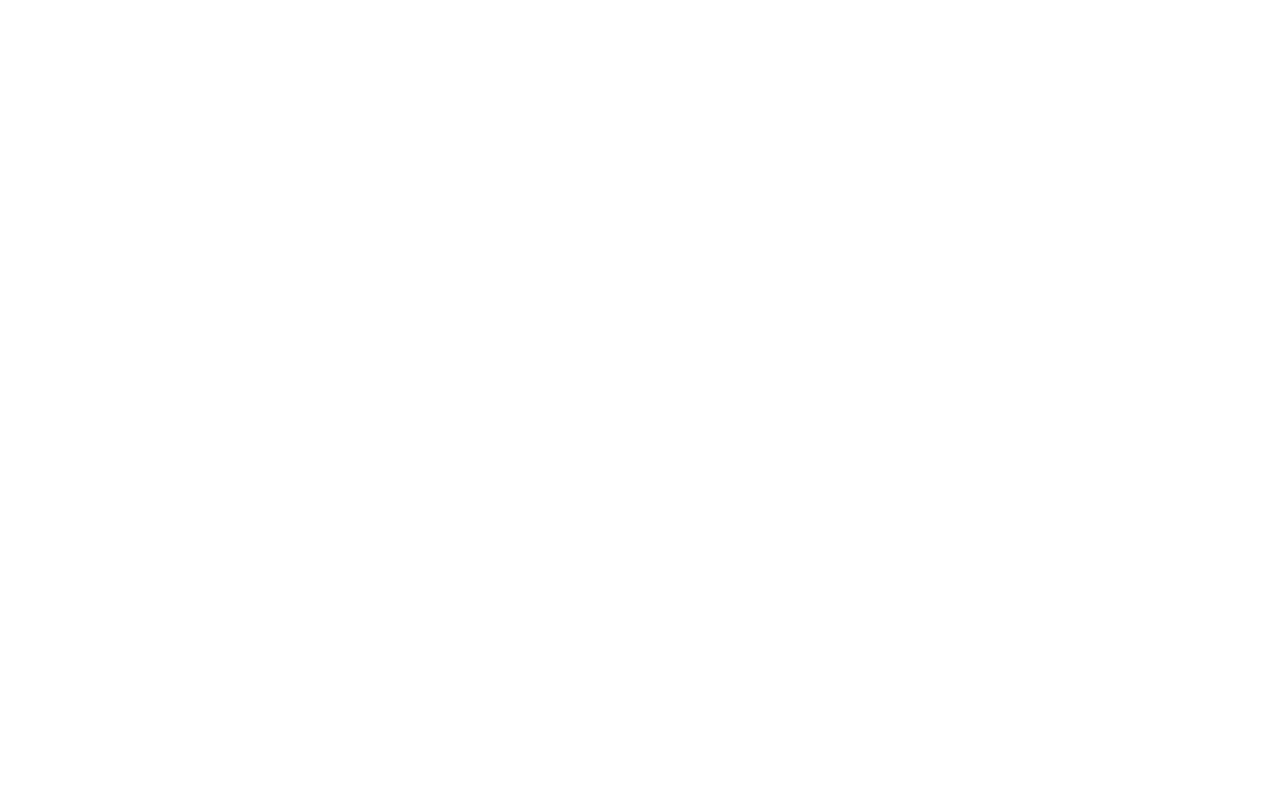
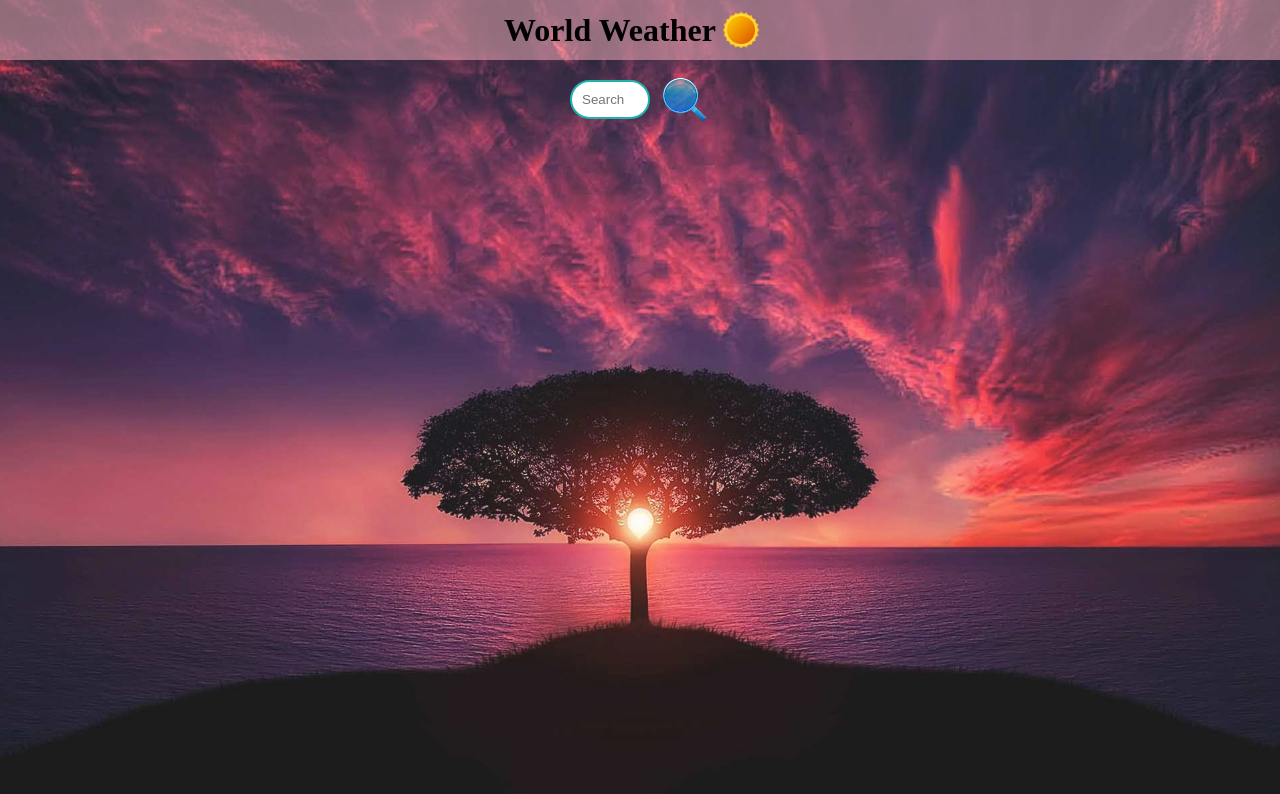
Before and after one commit to itsozod/weather-app, a plain HTML site: page index.html in a window 1280 px wide. Drawn offline with Linux system fonts and the light colour scheme.

Commit message:
created header and added bcg image

```diff
--- a/index.html
+++ b/index.html
@@ -4,6 +4,7 @@
     <meta charset="UTF-8">
     <meta name="viewport" content="width=device-width, initial-scale=1.0">
     <title>Weather App</title>
+    <link rel="stylesheet" href="styles.css">
 </head>
 <body>
     <div id="content"></div>
--- a/main.js
+++ b/main.js
@@ -1 +1 @@
-console.log("Hello world!");
+(()=>{"use strict";!function(){const e=document.querySelector("#content"),n=function(){const e=document.createElement("header");e.setAttribute("id","header");const n=document.createElement("h1");n.classList.add("h1-header"),n.textContent="World Weather";const t=document.createElement("img");return t.classList.add("sun"),t.src="./images/sun-icon.png",e.appendChild(n),e.appendChild(t),e}(),t=function(){const e=document.createElement("main");return e.setAttribute("id","main"),e}(),c=function(){const e=document.createElement("div");return e.classList.add("form-container"),e.innerHTML='\n    <form id="form" action="/">\n    <input class="search" type="search" placeholder="Search">\n    </form>\n    <img src="./images/searchBtn.png" alt="search" class="searchBtn">\n    ',e}();t.appendChild(c),e.appendChild(n),e.appendChild(t)}()})();
--- a/styles.css
+++ b/styles.css
@@ -0,0 +1,94 @@
+*,
+*::before,
+*::after {
+  margin: 0;
+  padding: 0;
+  box-sizing: border-box;
+}
+body {
+  position: relative;
+  min-height: 100vh;
+}
+body::before {
+  content: "";
+  position: absolute;
+  top: 0;
+  right: 0;
+  bottom: 0;
+  left: 0;
+  background-image: url(images/sunset.jpg);
+  background-repeat: no-repeat;
+  background-size: cover;
+  background-position: center;
+  opacity: 0.9;
+}
+#content {
+  position: relative;
+}
+#header {
+  width: 100%;
+  position: relative;
+  display: flex;
+  justify-content: center;
+  align-items: center;
+  background-color: rgba(255, 182, 193, 0.5);
+  padding: 10px;
+  /* display: none; */
+}
+.sun {
+  margin-left: 20px;
+  width: 40px;
+  height: auto;
+  animation: rotateAndTranslate 5s linear infinite;
+}
+
+@keyframes rotateAndTranslate {
+  0% {
+    transform: rotate(0deg) translate(-15px);
+  }
+  50% {
+    transform: rotate(180deg) translate(15px);
+  }
+  100% {
+    transform: rotate(360deg) translate(-15px);
+  }
+}
+#main {
+  position: relative;
+  display: flex;
+  flex-direction: column;
+  width: 100%;
+}
+.form-container {
+  display: flex;
+  justify-content: center;
+  padding: 10px;
+  /* display: none; */
+}
+#form {
+  margin-top: 10px;
+}
+.search {
+  padding: 10px;
+  width: 80px;
+  border-radius: 20px;
+  outline: none;
+  border: 2px solid lightseagreen;
+  transition: 0.5s;
+}
+.search.focus {
+  width: 180px;
+}
+.searchBtn {
+  width: 50px;
+  height: auto;
+  margin-left: 10px;
+  margin-top: 5px;
+  cursor: pointer;
+}
+
+@media screen and (max-width: 292px) {
+  .h1-header {
+    font-size: 28px;
+  }
+}
```
Also changed, not shown: images/404.png (added), images/bookmark1.png (added), images/bookmark2.png (added), images/clear.png (added), images/clouds.png (added), images/drizzle.png (added), images/humidity.png (added), images/mist.png (added), images/rain.png (added), images/searchBtn.png (added), images/snow.png (added), images/sun-icon.png (added), images/sunset.jpg (added), images/wind.png (added).
